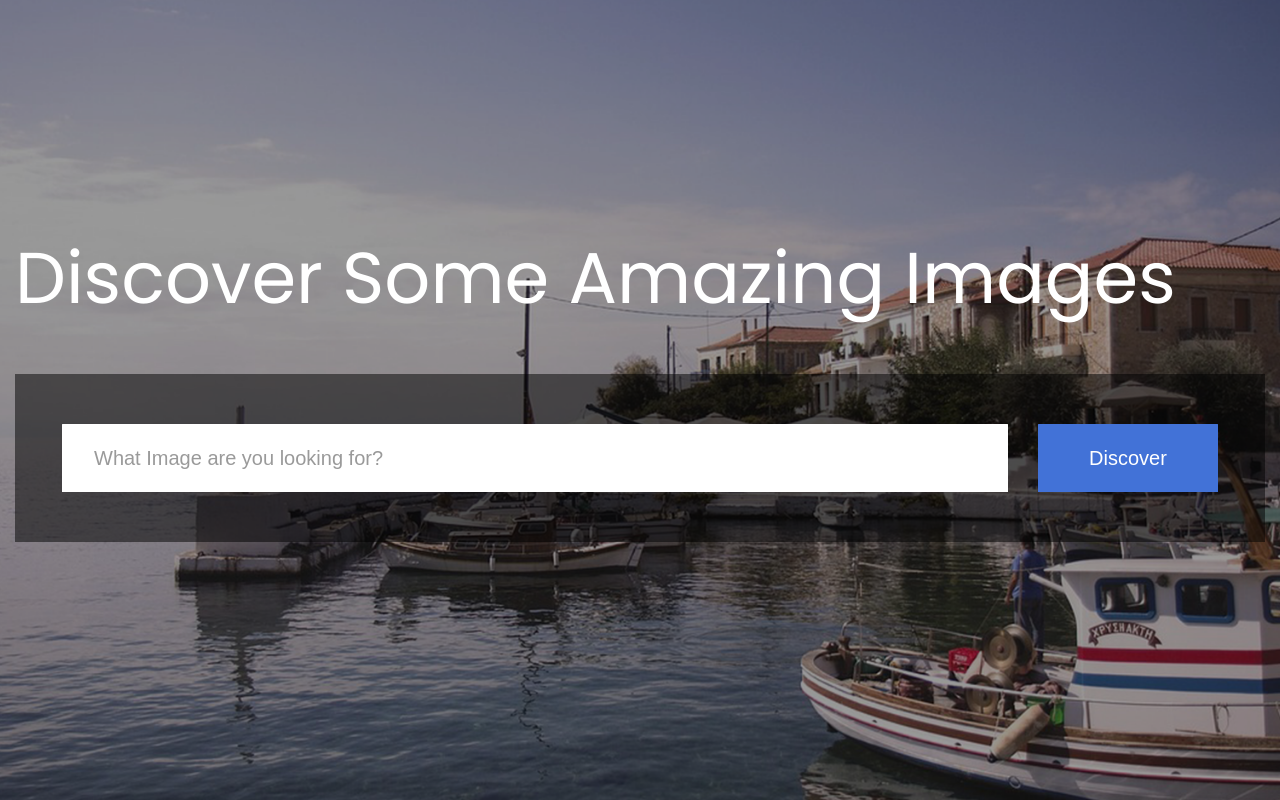
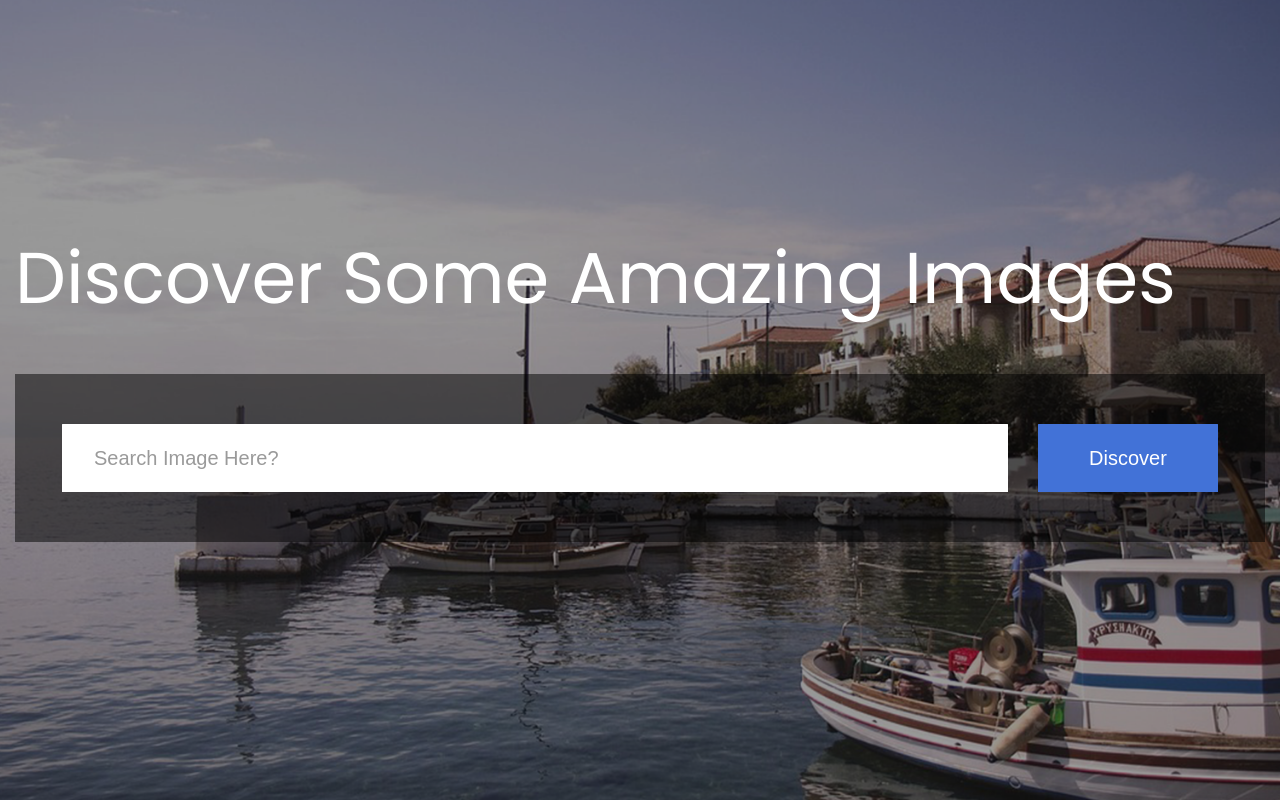
Before and after one commit to jaikrish5/MainImageScrapper, a Flask app: page / in a window 1280 px wide. Run offline with Flask 2, Linux system fonts and the light colour scheme.

Commit message:
index file has been modified

```diff
--- a/templates/index.html
+++ b/templates/index.html
@@ -41,7 +41,7 @@
         </fieldset>
         <div class="inner-form">
           <div class="input-field first-wrap">
-            <input id="search" name='image' type="text" placeholder="What Image are you looking for?" />
+            <input id="search" name='image' type="text" placeholder="Search Image Here?" />
           </div>
           <!-- <div class="input-field second-wrap">
             <input id="location" name='number' type="text" placeholder="number of Images" />
```
